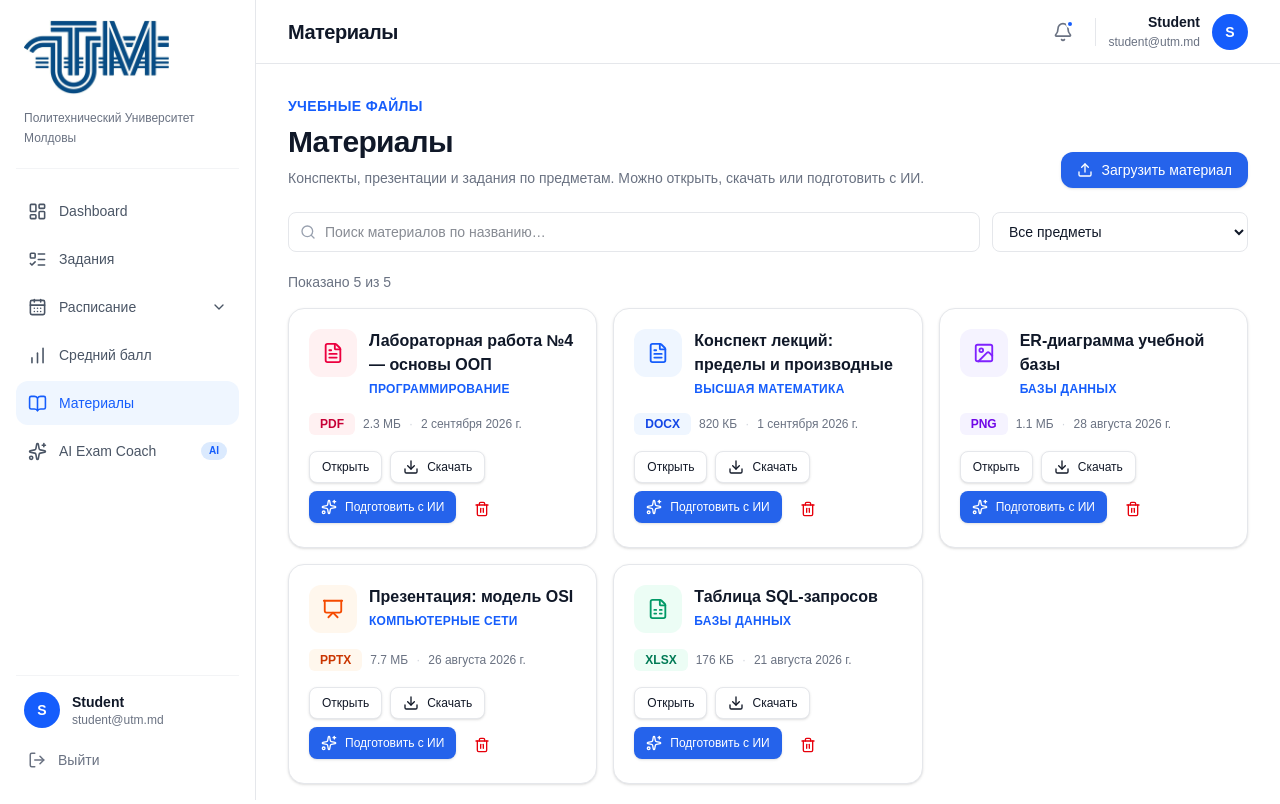
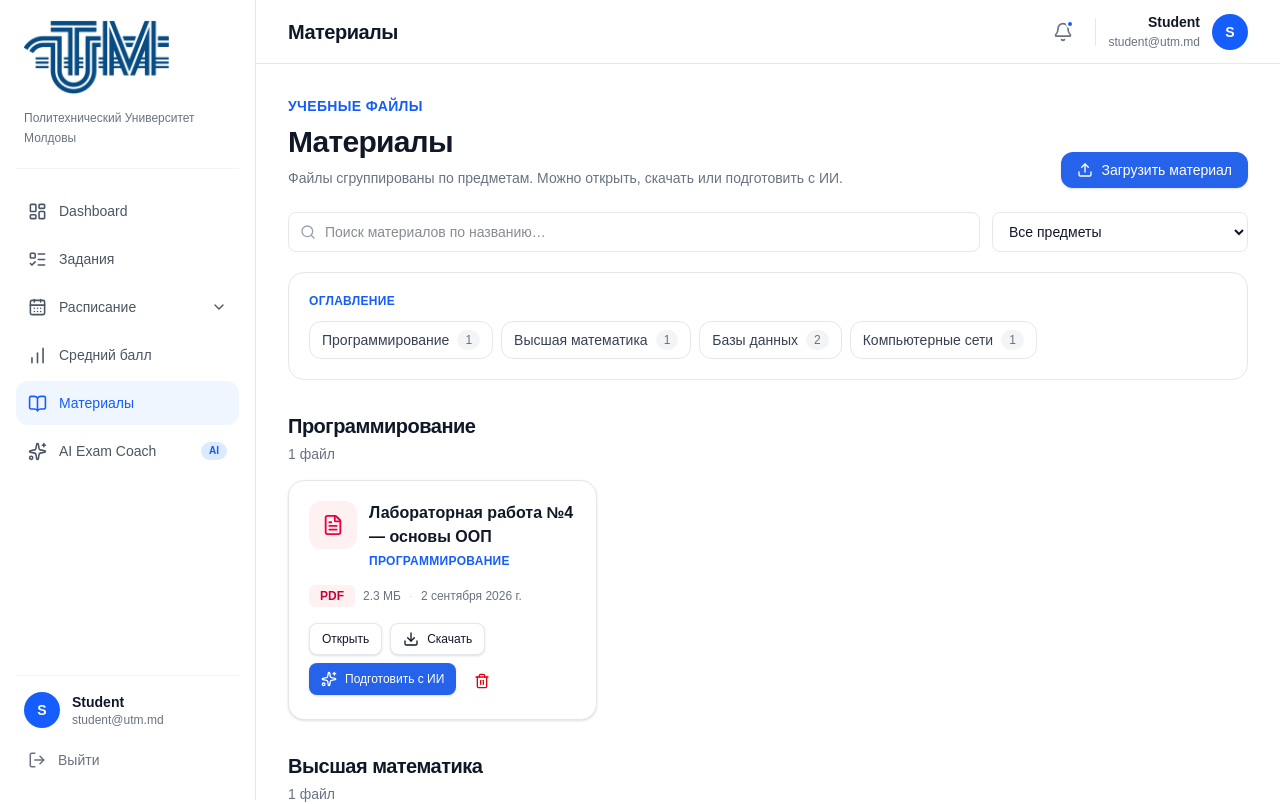
Before and after one commit to FruktoviiFrukt/studyflow, a Next.js app: page /materials in a window 1280 px wide. Shown: the top 804 px of the page. Built offline with nearby package versions, Linux system fonts and the light colour scheme.

Commit message:
Add materials page grouped by subject

```diff
--- a/components/materials/materials.tsx
+++ b/components/materials/materials.tsx
@@ -65,6 +65,10 @@ const INITIAL_MATERIALS: Material[] = [
 const inputClass =
   "h-10 w-full min-w-0 rounded-lg border border-gray-200 bg-white px-3 text-sm text-gray-900 outline-none transition-colors focus:border-blue-500 focus:ring-2 focus:ring-blue-100";
 
+function subjectId(name: string) {
+  return `subject-${name.toLowerCase().replace(/\s+/g, "-")}`;
+}
+
 export default function Materials() {
   const router = useRouter();
   const [materials, setMaterials] = useState<Material[]>(INITIAL_MATERIALS);
@@ -85,6 +89,17 @@ export default function Materials() {
       return matchesQuery && (subject === "all" || item.subject === subject);
     });
   }, [materials, query, subject]);
+
+  const grouped = useMemo(() => {
+    const bySubject = new Map<string, Material[]>();
+    for (const name of SUBJECTS) bySubject.set(name, []);
+    for (const item of filtered) {
+      const list = bySubject.get(item.subject) ?? [];
+      list.push(item);
+      bySubject.set(item.subject, list);
+    }
+    return [...bySubject.entries()].filter(([, files]) => files.length > 0);
+  }, [filtered]);
 
   function showNotice(message: string) {
     setNotice(message);
@@ -145,8 +160,8 @@ export default function Materials() {
             Материалы
           </h2>
           <p className="mt-2 text-sm text-gray-500">
-            Конспекты, презентации и задания по предметам. Можно открыть,
-            скачать или подготовить с ИИ.
+            Файлы сгруппированы по предметам. Можно открыть, скачать или
+            подготовить с ИИ.
           </p>
         </div>
         <Button className="rounded-xl" onClick={() => setUploadOpen(true)}>
@@ -227,12 +242,50 @@ export default function Materials() {
           </div>
         </Card>
       ) : (
-        <>
-          <p className="mb-4 text-sm text-gray-500">
-            Показано {filtered.length} из {materials.length}
+        <div className="space-y-8">
+          {grouped.length > 1 && (
+            <nav
+              aria-label="Оглавление"
+              className="rounded-2xl border border-gray-200 bg-white p-5"
+            >
+              <p className="mb-3 text-xs font-semibold uppercase tracking-wide text-blue-600">
+                Оглавление
               </p>
+              <ul className="flex flex-wrap gap-2">
+                {grouped.map(([name, files]) => (
+                  <li key={name}>
+                    <a
+                      href={`#${subjectId(name)}`}
+                      className="inline-flex items-center gap-2 rounded-xl border border-gray-200 px-3 py-2 text-sm font-medium text-gray-700 transition hover:border-blue-200 hover:bg-blue-50 hover:text-blue-700"
+                    >
+                      {name}
+                      <span className="rounded-full bg-gray-100 px-2 py-0.5 text-xs text-gray-500">
+                        {files.length}
+                      </span>
+                    </a>
+                  </li>
+                ))}
+              </ul>
+            </nav>
+          )}
+
+          {grouped.map(([name, files]) => (
+            <section key={name} id={subjectId(name)} className="scroll-mt-24">
+              <div className="mb-4">
+                <h3 className="text-xl font-bold tracking-tight text-gray-900">
+                  {name}
+                </h3>
+                <p className="mt-1 text-sm text-gray-500">
+                  {files.length}{" "}
+                  {files.length === 1
+                    ? "файл"
+                    : files.length < 5
+                      ? "файла"
+                      : "файлов"}
+                </p>
+              </div>
               <div className="grid grid-cols-1 gap-4 sm:grid-cols-2 xl:grid-cols-3">
-            {filtered.map((material) => (
+                {files.map((material) => (
                   <MaterialCard
                     key={material.id}
                     material={material}
@@ -247,7 +300,9 @@ export default function Materials() {
                   />
                 ))}
               </div>
-        </>
+            </section>
+          ))}
+        </div>
       )}
 
       <UploadMaterialDialog
```
Lines whose indentation alone changed are shown as unchanged.
